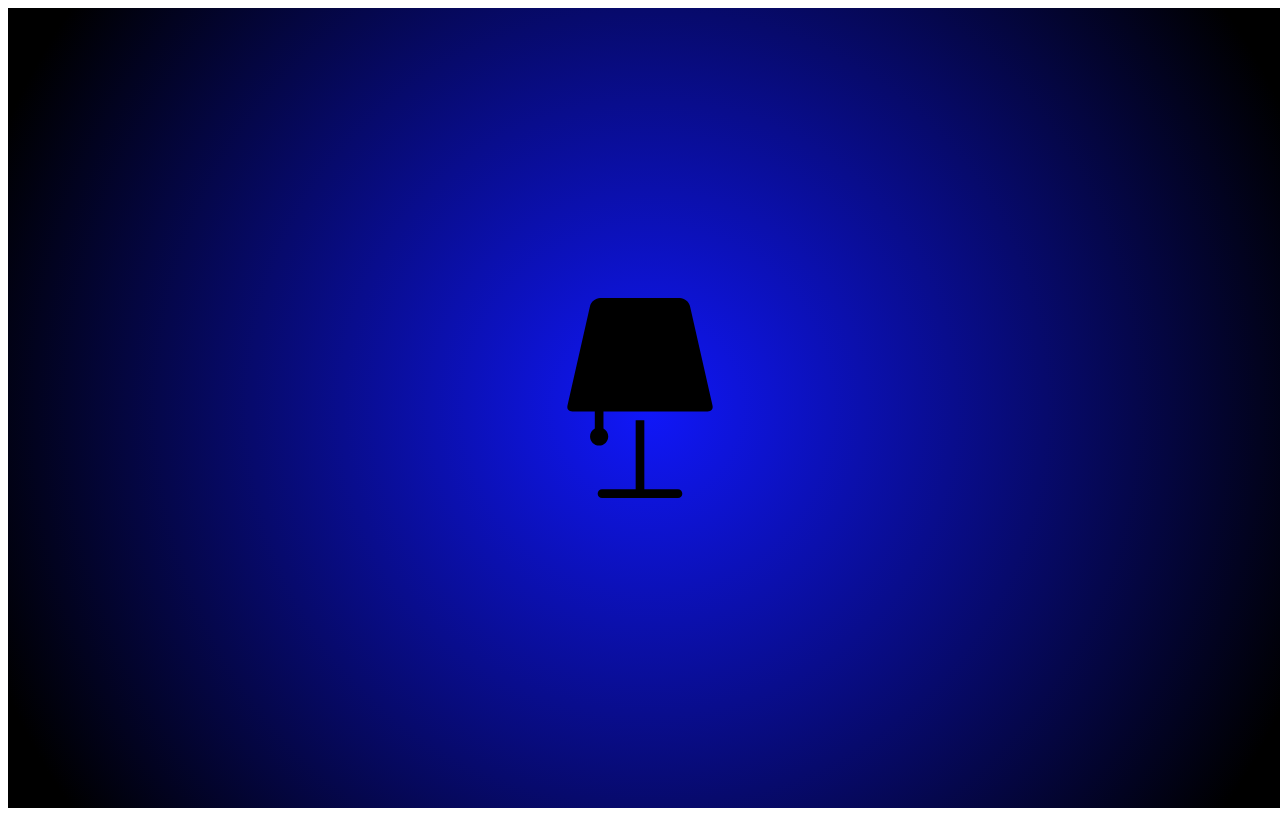
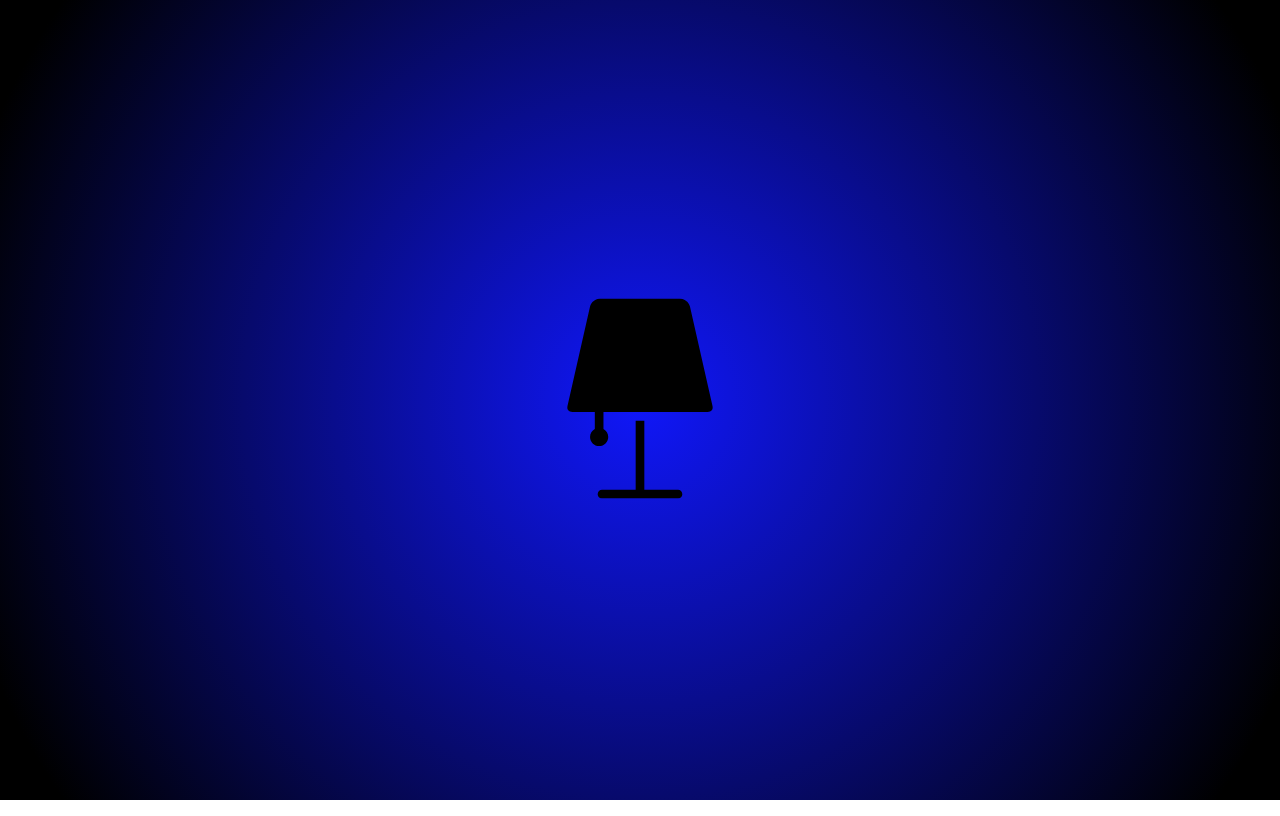
Before and after one commit to valentynaha/practice-bud, a plain HTML site: page index.html in a window 1280 px wide. Drawn offline with Linux system fonts and the light colour scheme.

Commit message:
Update index.html

```diff
--- a/index.html
+++ b/index.html
@@ -4,6 +4,7 @@
     <meta charset="UTF-8" />
     <meta name="viewport" content="width=device-width, initial-scale=1.0" />
     <title>Light on/off</title>
+    <link rel="stylesheet" href="./reset.css">
     <link rel="stylesheet" href="./style.css" />
   </head>
   <body>
@@ -13,9 +14,7 @@
           <svg
         class="lamp"
         id="lamp"
-        fill="#000000"
-        height="200px"
-        width="200px"
+        fill="black"
         version="1.1"
         xmlns="http://www.w3.org/2000/svg"
         xmlns:xlink="http://www.w3.org/1999/xlink"
```
